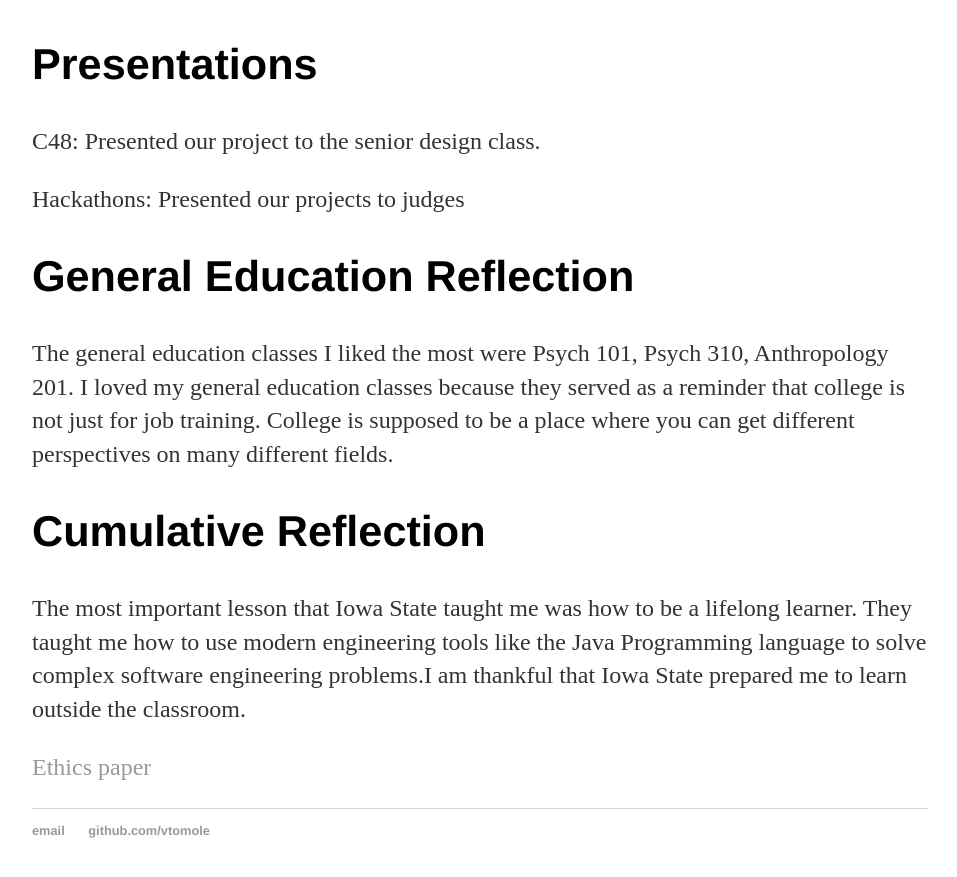
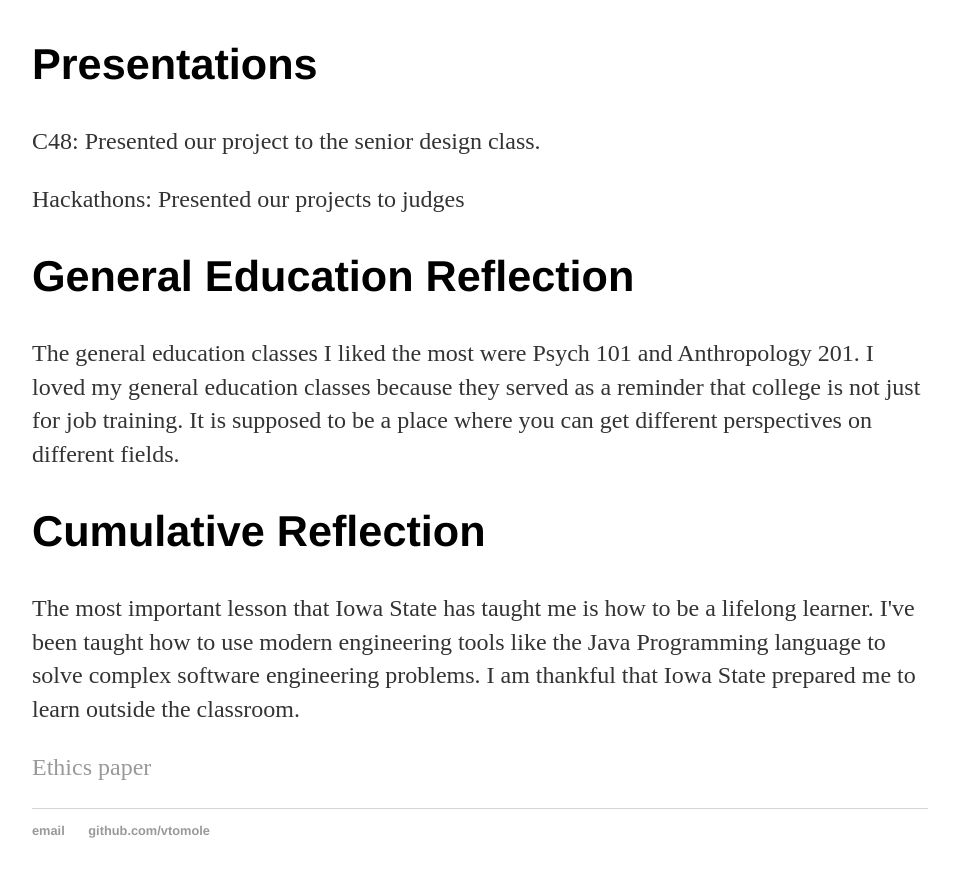
Before and after one commit to vtomole/vtomole.github.io, a Jekyll site: the page built from index.html, in a window 1280 px wide and 900 px high, scrolled down 3565 px. Shown: the top 877 px of the window, without its empty margins (160-1117 px from the left). Built offline with Jekyll 4.4.1, drawn with Linux system fonts in a browser that asks for light colours.

Commit message:
final push for today?

```diff
--- a/index.html
+++ b/index.html
@@ -138,10 +138,10 @@
 
 			  <p><h2>General Education Reflection</h2> </p>
 
-			  <p> The general education classes I liked the most were Psych 101, Psych 310,  Anthropology 201. I loved my general education classes because they served as a reminder that college is not just for job training. College is supposed to be a place where you can get different perspectives on many different fields. </p>
+			  <p> The general education classes I liked the most were Psych 101 and Anthropology 201. I loved my general education classes because they served as a reminder that college is not just for job training. It is supposed to be a place where you can get different perspectives on different fields. </p>
 
 			  <p><h2>Cumulative Reflection</h2></p>
-			  <p>The most important lesson that Iowa State taught me was how to be a lifelong learner.  They taught me how to use modern engineering tools like the Java Programming language to solve complex software engineering problems.I am thankful that Iowa State prepared me to learn outside the classroom. </p>
+			  <p>The most important lesson that Iowa State has taught me is how to be a lifelong learner. I've been taught how to use modern engineering tools like the Java Programming language to solve complex software engineering problems. I am thankful that Iowa State prepared me to learn outside the classroom. </p>
 
 
 	<p><a href="/static/ethics-paper.pdf">Ethics paper</a></p>
```
